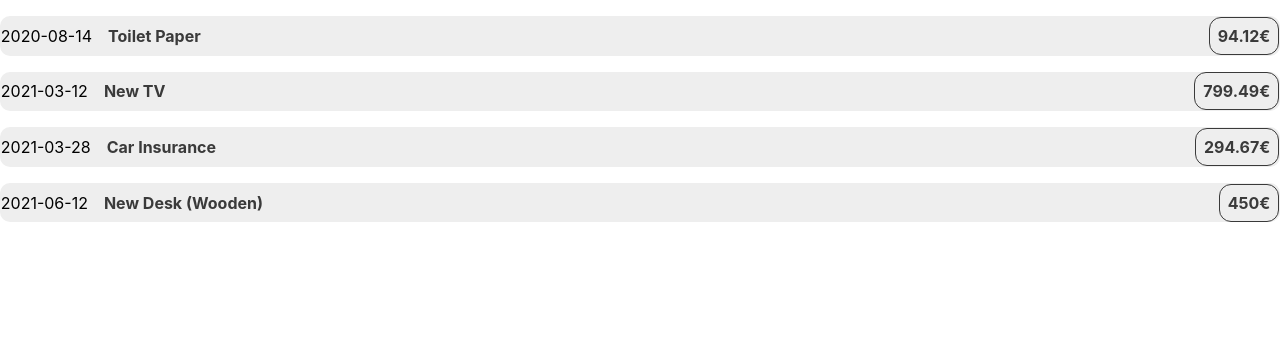
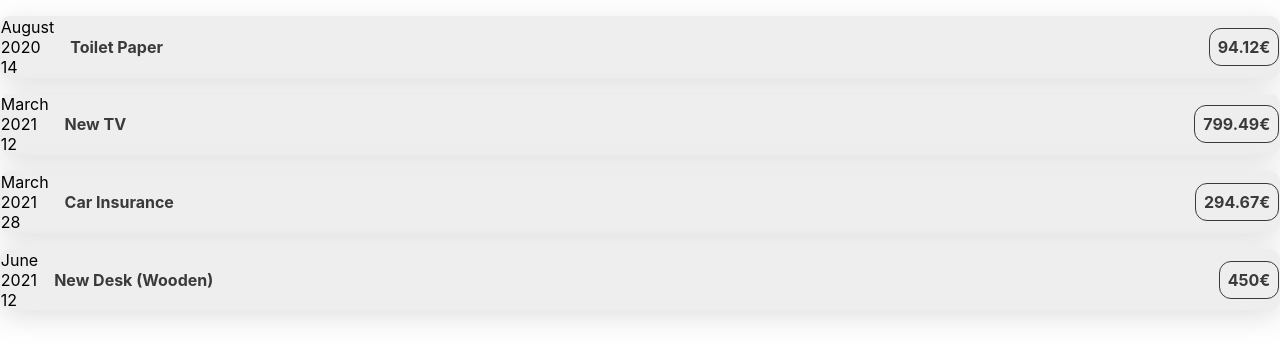
Before and after one commit to galjeza/react-app, a React (Create React App) app: page / in a window 1280 px wide. Shown: the top 360 px of the page. Built offline with nearby package versions, Linux system fonts and the light colour scheme.

Commit message:
Added ExpenseDate

```diff
--- /dev/null
+++ b/src/components/ExpenseDate.js
@@ -0,0 +1,13 @@
+const ExpenseDate = (props) => {
+  const month = props.date.toLocaleDateString("en-US", { month: "long" });
+  const day = props.date.toLocaleDateString("en-US", { day: "2-digit" });
+  const year = props.date.getFullYear();
+  return (
+    <div>
+      <div>{month}</div>
+      <div>{year}</div>
+      <div>{day}</div>
+    </div>
+  );
+};
+export default ExpenseDate;
--- a/src/components/ExpenseItem.js
+++ b/src/components/ExpenseItem.js
@@ -1,4 +1,6 @@
 import styled from "styled-components";
+import ExpenseDate from "./ExpenseDate";
+
 const Container = styled.div`
   display: flex;
   justify-content: space-between;
@@ -7,6 +9,7 @@ const Container = styled.div`
   margin: 1rem 0;
   border-radius: 10px;
   background-color: #eeeeee;
+  box-shadow: rgba(100, 100, 111, 0.2) 0px 7px 29px 0px;
 `;
 
 const ExpenseItemDescription = styled.div`
@@ -23,7 +26,6 @@ const ExpenseItemDescription = styled.div`
     justify-content: flex-start;
     flex: 1;
   }
-
 `;
 
 const ExpenseTitle = styled.h2`
@@ -31,7 +33,7 @@ const ExpenseTitle = styled.h2`
   font-size: 1rem;
   flex: 1;
   margin: 0 1rem;
-  @media(main-width:500px){
+  @media (main-width: 500px) {
     font-size: 1.25rem;
   }
 `;
@@ -44,16 +46,19 @@ const ExpensePrice = styled.div`
   border: 1px solid #3a3a3a;
   padding: 0.5rem;
   border-radius: 12px;
-  @media(main-width:500px){
+  @media (main-width: 500px) {
     font-size: 1.25rem;
     padding: 0.5rem 1.5rem;
   }
 `;
 
 export default function ExpenseItem(props) {
+  const month = props.date.toLocaleDateString("en-US", { month: "long" });
+  const day = props.date.toLocaleDateString("en-US", { day: "2-digit" });
+  const year = props.date.getFullYear();
   return (
     <Container>
-      <div>{props.date.toISOString().substring(0, 10)}</div>
+      <ExpenseDate date={props.date} />
       <ExpenseItemDescription>
         <ExpenseTitle>{props.title}</ExpenseTitle>
         <ExpensePrice>{props.price}€</ExpensePrice>
```
